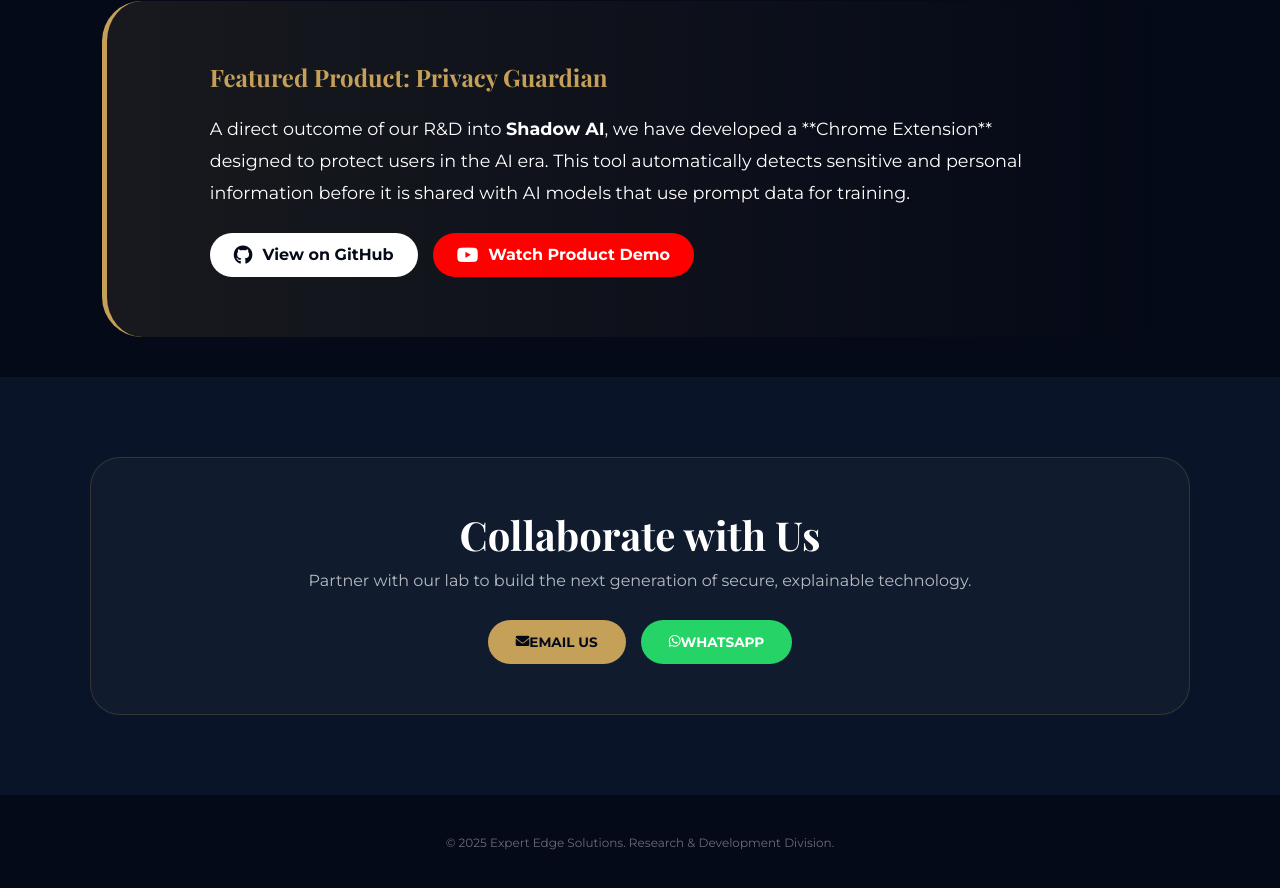
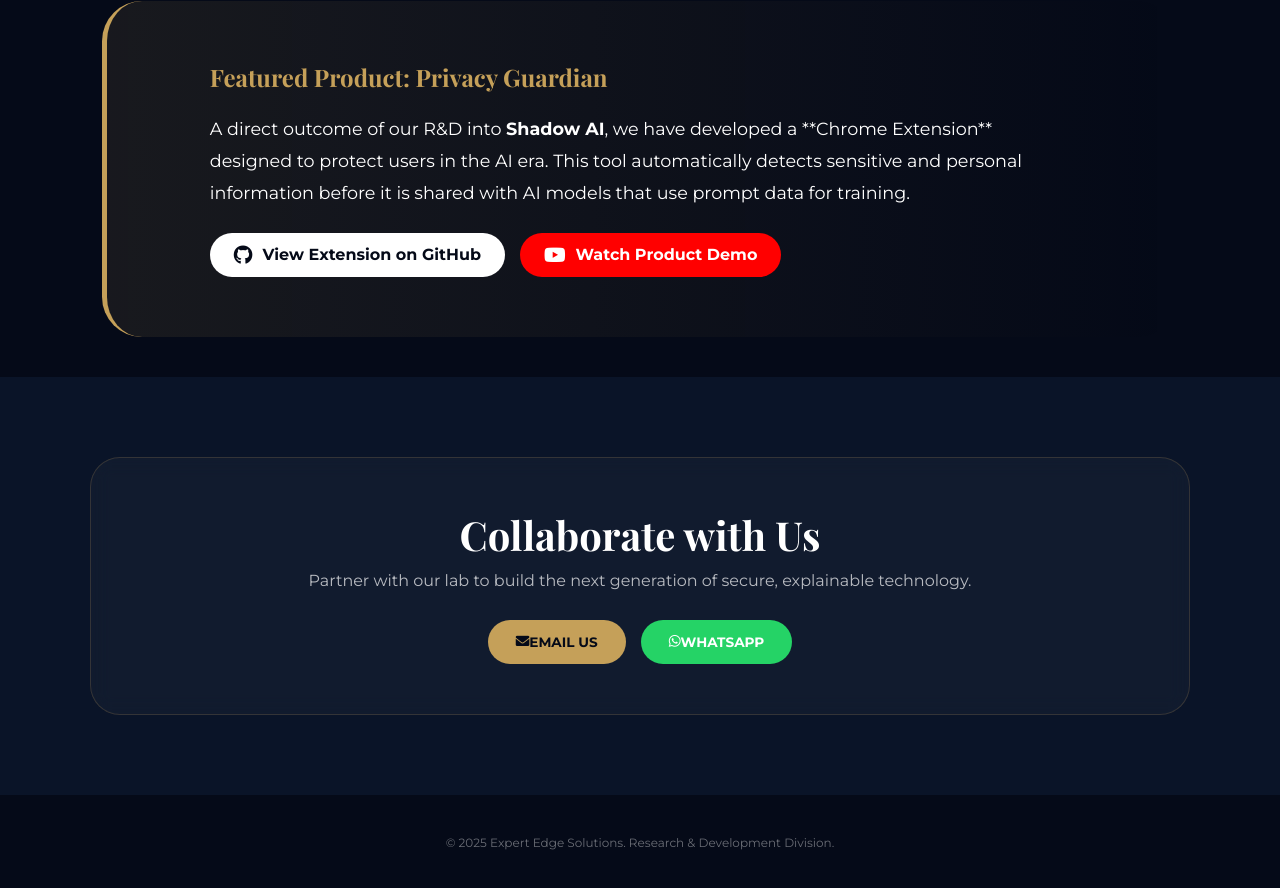
Before and after one commit to expertedgesolutions/expertedgesolutions.github.io, a plain HTML site: page dummy.html in a window 1280 px wide. Shown: the part 1080-1968 px from the top of the page. Drawn offline with nearby package versions, Linux system fonts and the light colour scheme.

Commit message:
Update dummy.html

```diff
--- a/dummy.html
+++ b/dummy.html
@@ -209,10 +209,10 @@
             A direct outcome of our R&D into <strong>Shadow AI</strong>, we have developed a **Chrome Extension** designed to protect users in the AI era. This tool automatically detects sensitive and personal information before it is shared with AI models that use prompt data for training.
         </p>
         <div class="btn-container">
-            <a href="XXX" target="_blank" class="product-btn">
-                <i class="fab fa-github"></i> View on GitHub
+            <a href="xyz" target="_blank" class="product-btn">
+                <i class="fab fa-github"></i> View Extension on GitHub
             </a>
-            <a href="https://www.youtube.com/watch?v=IaJ2jXmljmM" target="_blank" class="product-btn demo-btn">
+            <a href="https://www.youtube.com/watch?xyz" target="_blank" class="product-btn demo-btn">
                 <i class="fab fa-youtube"></i> Watch Product Demo
             </a>
         </div>
```
